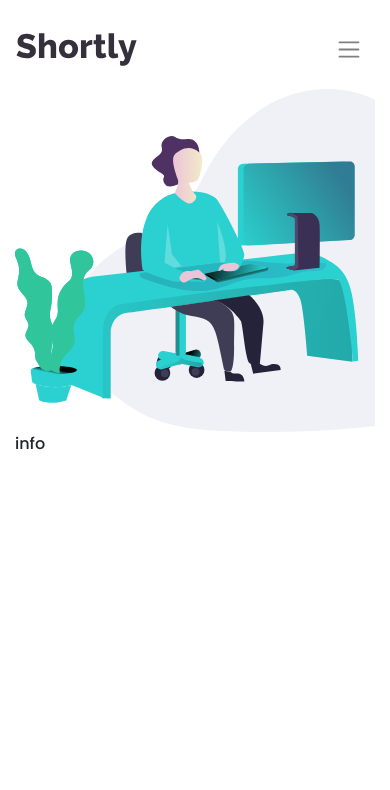
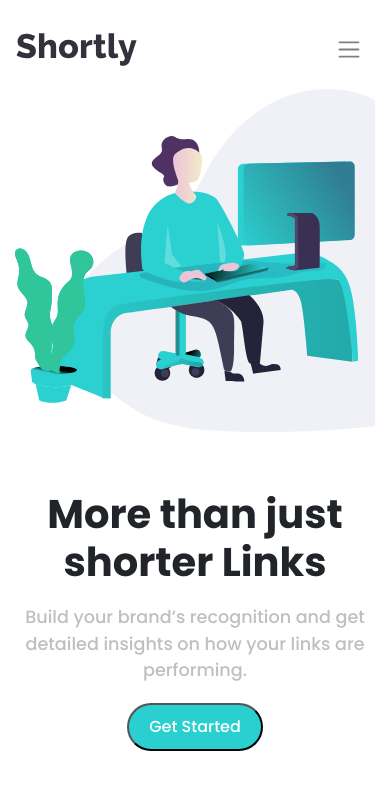
Before and after one commit to MarkusHeine/Frontend-Mentor-Shortly-URL-shortening-API-Challenge, a React (Create React App) app in the folder client/: page / in a window 390 px wide. Shown: the top 790 px of the page. Built offline with nearby package versions, Linux system fonts and the light colour scheme.

Commit message:
info text section mobile

```diff
--- a/client/src/header/header.component.js
+++ b/client/src/header/header.component.js
@@ -91,7 +91,7 @@ const Header = () => {
                         <Nav.Link href="#login">Login</Nav.Link>
                         <Nav.Link
                             as="button"
-                            className="btn-main"
+                            className="btn-main btn-width-100"
                             href="#register"
                         >
                             Sign up
--- a/client/src/index.js
+++ b/client/src/index.js
@@ -17,10 +17,26 @@ const Styles = styled.div`
     .btn-main {
         background-color: hsl(180, 66%, 49%);
         padding: 10px 20px !important;
-        width: 100%;
+        margin: 10px 0;
         border-radius: 50px;
         font-family: "Poppins", sans-serif !important;
         color: white !important;
+    }
+
+    .btn-width-100 {
+        width: 100%;
+    }
+
+    h1 {
+        text-align: center;
+        font-weight: 700;
+    }
+
+    p {
+        text-align: center;
+        color: hsl(0, 0%, 75%);
+        font-size: 1.1rem;
+        margin: 10px 0;
     }
 
     @media (min-width: 720px) {
--- a/client/src/info/info.component.js
+++ b/client/src/info/info.component.js
@@ -1,6 +1,7 @@
 import React from "react";
 import { Container, Row, Col } from "react-bootstrap";
 import InfoImageComponent from "./infoImage.component";
+import InfoTextComponent from "./infoText.component";
 import styled from "styled-components";
 
 const StyledInfo = styled.div`
@@ -24,8 +25,8 @@ const Info = () => {
         <StyledInfo>
             <Container>
                 <Row className="flex-column-reverse flex-md-row">
-                    <Col xs={12} md={7}>
-                        <p>info</p>
+                    <Col className="mt-5" xs={12} md={7}>
+                        <InfoTextComponent></InfoTextComponent>
                     </Col>
                     <Col xs={12} md={5}>
                         <InfoImageComponent></InfoImageComponent>
--- a/client/src/info/infoImage.component.js
+++ b/client/src/info/infoImage.component.js
@@ -4,7 +4,7 @@ import styled from "styled-components";
 
 const StyledImage = styled.div`
     .img-wrapper {
-        overflow: hidden;
+        overflow-x: hidden;
     }
 
     img {
--- /dev/null
+++ b/client/src/info/infoText.component.js
@@ -0,0 +1,24 @@
+import React from "react";
+import styled from "styled-components";
+import { Container, Row } from "react-bootstrap";
+
+const StyledText = styled.div``;
+
+const InfoTextComponent = () => {
+    return (
+        <StyledText>
+            <Container>
+                <Row className="d-flex flex-direction-column justify-content-center">
+                    <h1>More than just shorter Links</h1>
+                    <p>
+                        Build your brand’s recognition and get detailed insights
+                        on how your links are performing.
+                    </p>
+                    <button className="btn-main">Get Started</button>
+                </Row>
+            </Container>
+        </StyledText>
+    );
+};
+
+export default InfoTextComponent;
```
